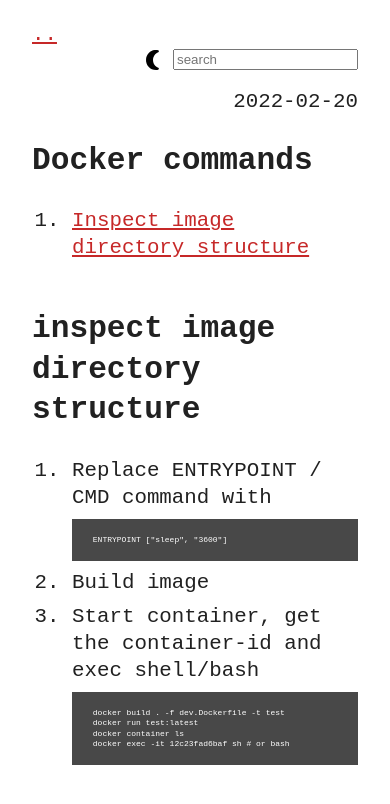
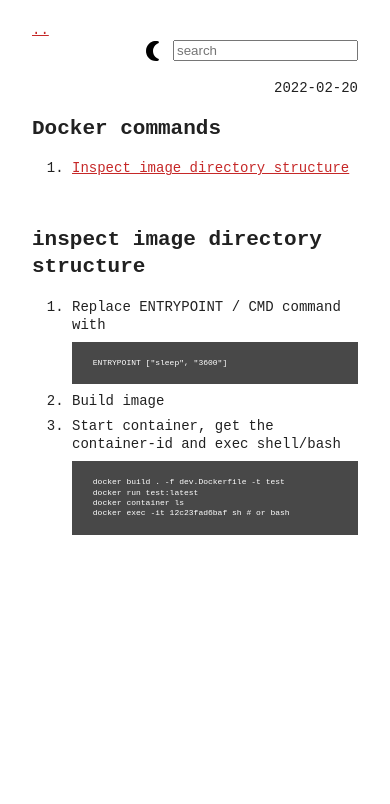
Before and after one commit to matseee/matseee.github.io, a Jekyll site: the page built from _posts/2022-02-20-docker-commands.md, in a window 390 px wide. Shown: the top 804 px of the page. Built offline with Jekyll 4.4.1, drawn with Linux system fonts in a browser that asks for light colours.

Commit message:
fix font-size

```diff
--- a/assets/css/style.scss
+++ b/assets/css/style.scss
@@ -25,17 +25,6 @@
   transition: all .2s ease;
 }
 
-@media only screen and (max-width: 480px) {
-  figure {
-    margin-inline-start: 0;
-    margin-inline-end: 0;
-  }
-
-  .highlight pre {
-    font-size: 0.5rem;
-  }
-}
-
 html {
   height: 100%;
   background: var(--color-page-background);
@@ -44,10 +33,23 @@
     background: var(--color-page-background);
     color: var(--color-text);
     font-family: monospace;
-    font-size: 1.3rem;
+    font-size: 1.1rem;
     line-height: 1.3;
     margin: 0;
     min-height: 100%;
+
+    @media only screen and (max-width: 520px) {
+      font-size: 0.875rem;
+
+      figure {
+        margin-inline-start: 0;
+        margin-inline-end: 0;
+      }
+
+      .highlight pre {
+        font-size: 0.5rem;
+      }
+    }
 
     .scroll-progress-container {
       overflow: hidden;
@@ -82,7 +84,11 @@
       }
 
       /* HEADLINES */
-      h2, h3, h4, h5, h6 {
+      h2,
+      h3,
+      h4,
+      h5,
+      h6 {
         margin-top: 3rem;
       }
 
@@ -97,9 +103,11 @@
 
       a:-webkit-any-link {
         color: $color-secondry;
+
         &:hover {
           color: $color-secondayLight;
         }
+
         &:active {
           color: $color-secondayDark;
         }
@@ -121,11 +129,13 @@
         border-collapse: collapse;
         padding: 0.4rem;
       }
+
       table {
         width: 100%;
         @include table-border();
 
-        th, td {
+        th,
+        td {
           @include table-border();
         }
       }
@@ -154,6 +164,7 @@
           padding-inline-start: 10px;
         }
       }
+
       li {
         margin: 0.4rem 0;
       }
@@ -167,6 +178,7 @@
         &:before {
           content: '/////'
         }
+
         &:after {
           content: attr(data-content) '/////'
         }
```
